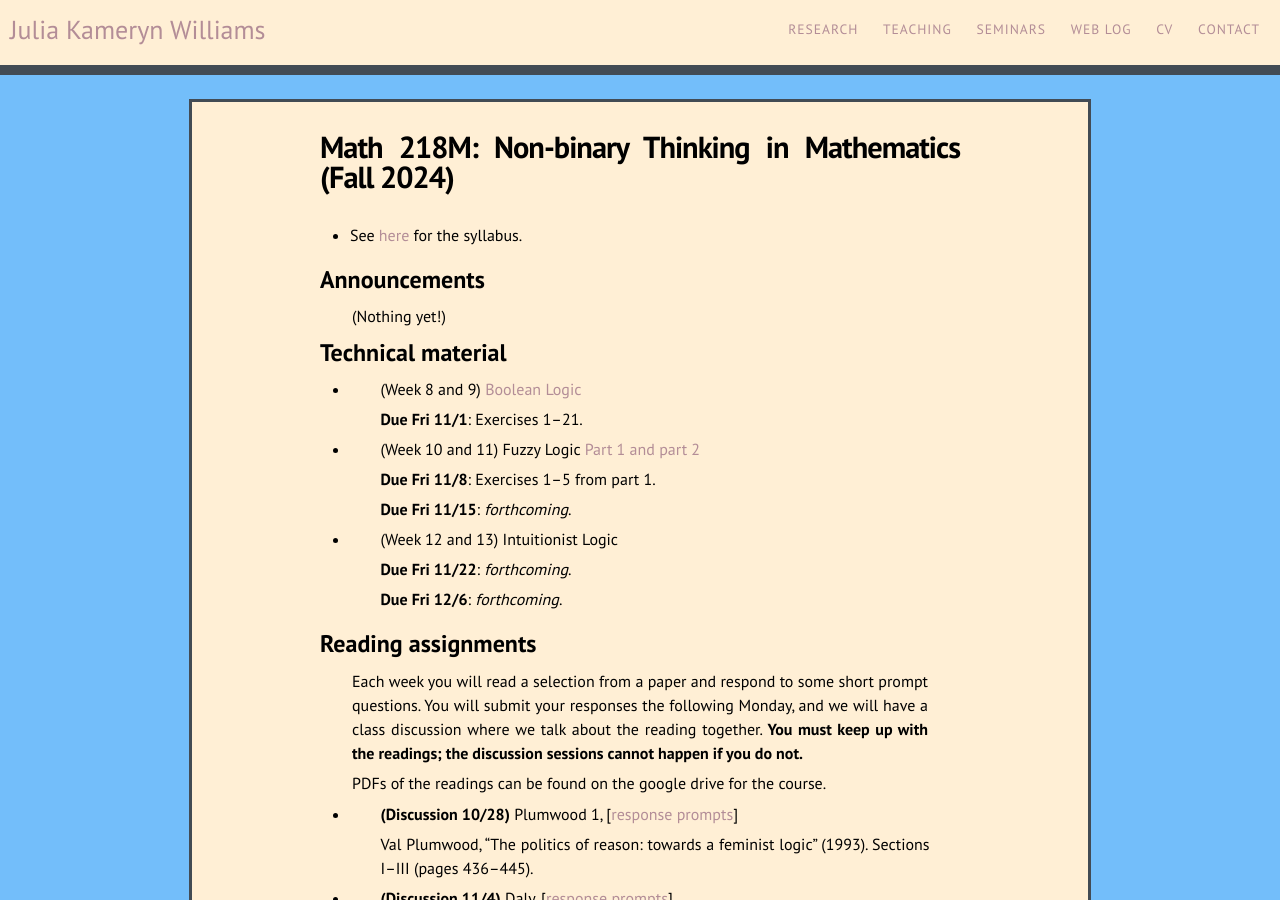
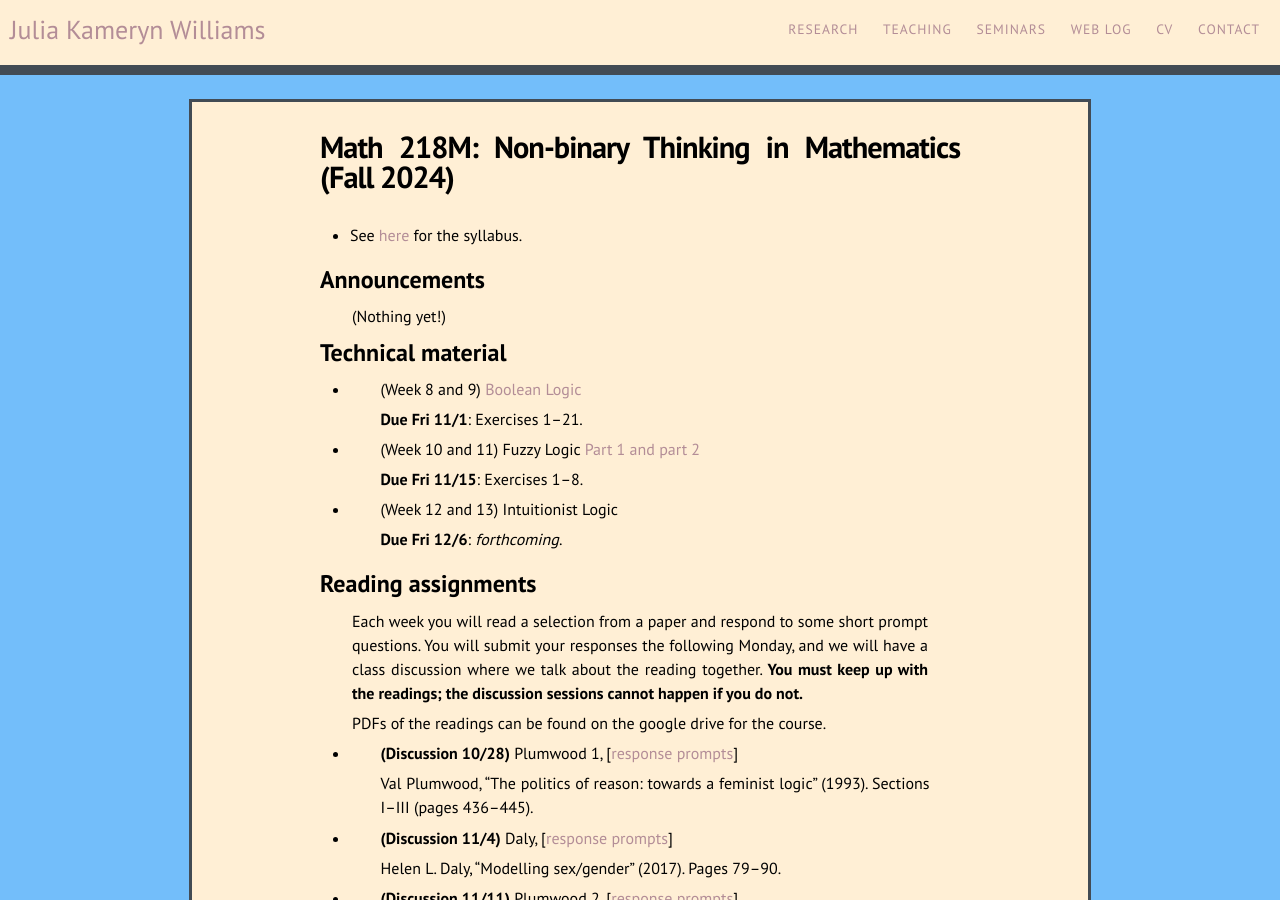
Before and after one commit to kamerynjw/kamerynjw.github.io, a Jekyll site: the page built from teaching/2024/math218m.md, in a window 1280 px wide and 900 px high. Built offline with Jekyll 4.4.1, drawn with Linux system fonts in a browser that asks for light colours; nearby versions of some CDN libraries.

Commit message:
updated hw due date

```diff
--- a/teaching/2024/math218m.md
+++ b/teaching/2024/math218m.md
@@ -21,13 +21,9 @@ Technical material
 
 * (Week 10 and 11) Fuzzy Logic [Part 1 and part 2]({{ page.url }}fuzzy12.pdf)
 
-    **Due Fri 11/8**: Exercises 1–5 from part 1.
-
-    **Due Fri 11/15**: *forthcoming*.
+    **Due Fri 11/15**: Exercises 1–8.
 
 * (Week 12 and 13) Intuitionist Logic
-
-    **Due Fri 11/22**: *forthcoming*.
 
     **Due Fri 12/6**: *forthcoming*.
 
```
